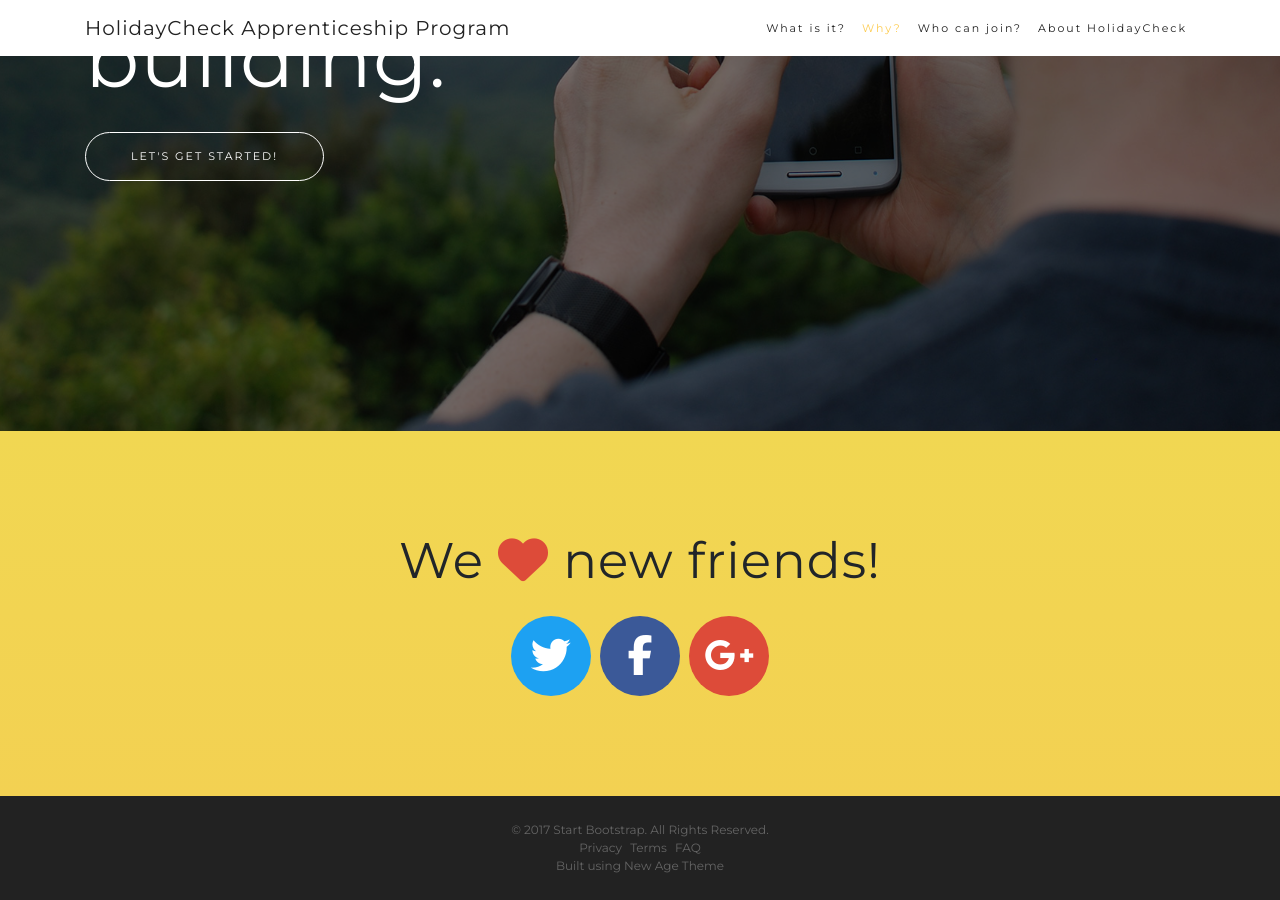
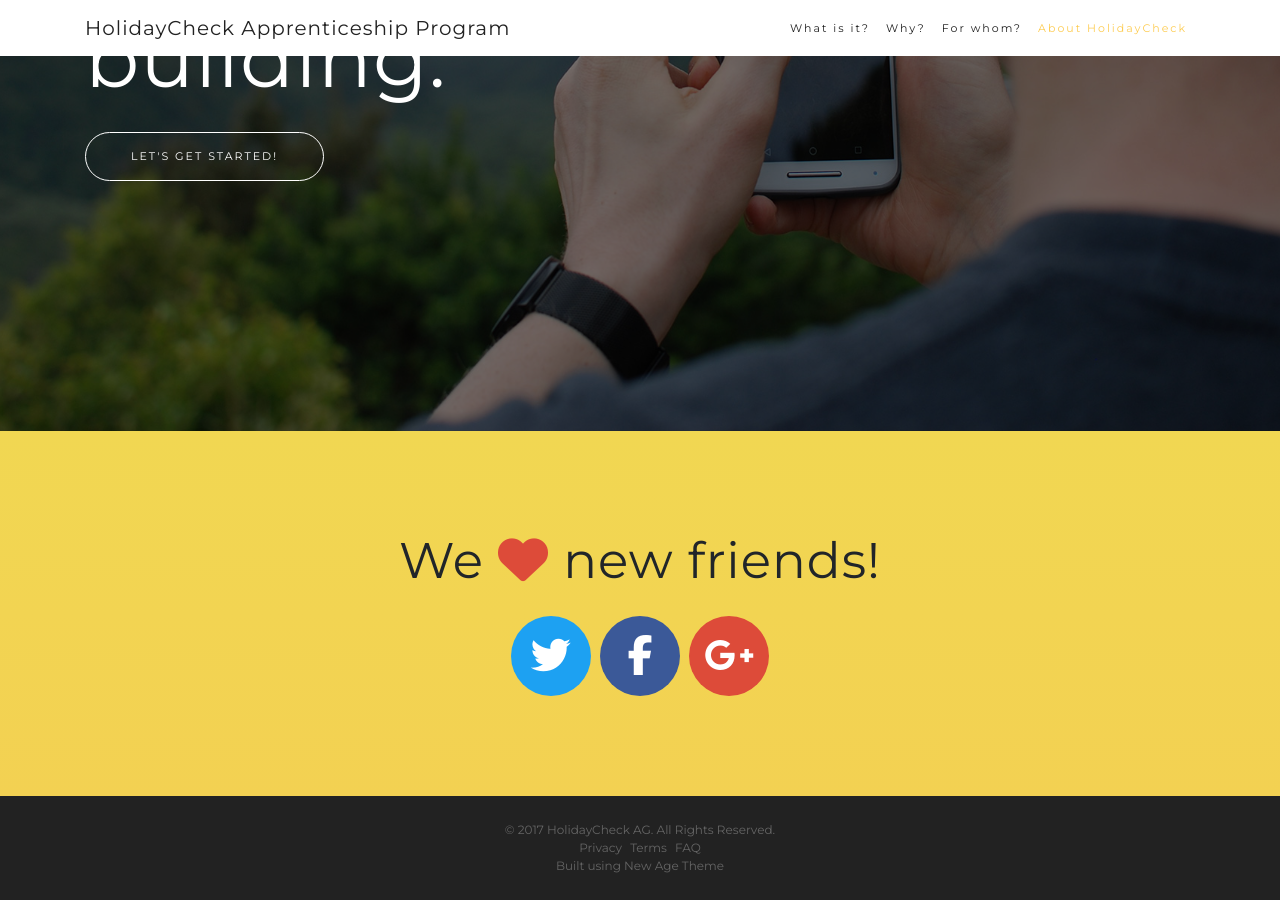
Before and after one commit to holidaycheck/apprenticeship, a Jekyll site: the page built from index.md, in a window 1280 px wide and 900 px high, scrolled down 3212 px. Built offline with Jekyll 4.4.1, drawn with Linux system fonts in a browser that asks for light colours; nearby versions of some CDN libraries; some of the changed text lies outside the part shown.

Commit message:
Fix some links and content.

```diff
--- a/_layouts/index.html
+++ b/_layouts/index.html
@@ -40,10 +40,10 @@
               <a class="nav-link js-scroll-trigger" href="#why">Why?</a>
             </li>
             <li class="nav-item">
-              <a class="nav-link js-scroll-trigger" href="#features">Who can join?</a>
+              <a class="nav-link js-scroll-trigger" href="#for-whom">For whom?</a>
             </li>
             <li class="nav-item">
-              <a class="nav-link js-scroll-trigger" href="#features">About HolidayCheck</a>
+              <a class="nav-link js-scroll-trigger" href="#about">About HolidayCheck</a>
             </li>
           </ul>
         </div>
@@ -59,7 +59,7 @@
                 From Apprentice to Crafter. We support you in growing yourself, allow you to learn and
                 graduate.
               </h1>
-              <a href="#what-is-it" class="btn btn-outline btn-xl js-scroll-trigger">Discover the HolidayCheck Apprenticeship?</a>
+              <a href="#what-is-it" class="btn btn-outline btn-xl js-scroll-trigger">Discover</a>
             </div>
           </div>
           <div class="col-lg-5 my-auto">
@@ -133,7 +133,7 @@
       </div>
     </section>
 
-    <section class="cta">
+    <section class="cta" id="for-whom">
       <div class="cta-content">
         <div class="container">
           <h2>Stop waiting.<br>Start building.</h2>
@@ -143,7 +143,7 @@
       <div class="overlay"></div>
     </section>
 
-    <section class="contact bg-primary" id="contact">
+    <section class="contact bg-primary" id="about">
       <div class="container">
         <h2>We
           <i class="fa fa-heart"></i>
@@ -170,7 +170,7 @@
 
     <footer>
       <div class="container">
-        <p>&copy; 2017 Start Bootstrap. All Rights Reserved.</p>
+        <p>&copy; 2017 HolidayCheck AG. All Rights Reserved.</p>
         <ul class="list-inline">
           <li class="list-inline-item">
             <a href="#">Privacy</a>
```
